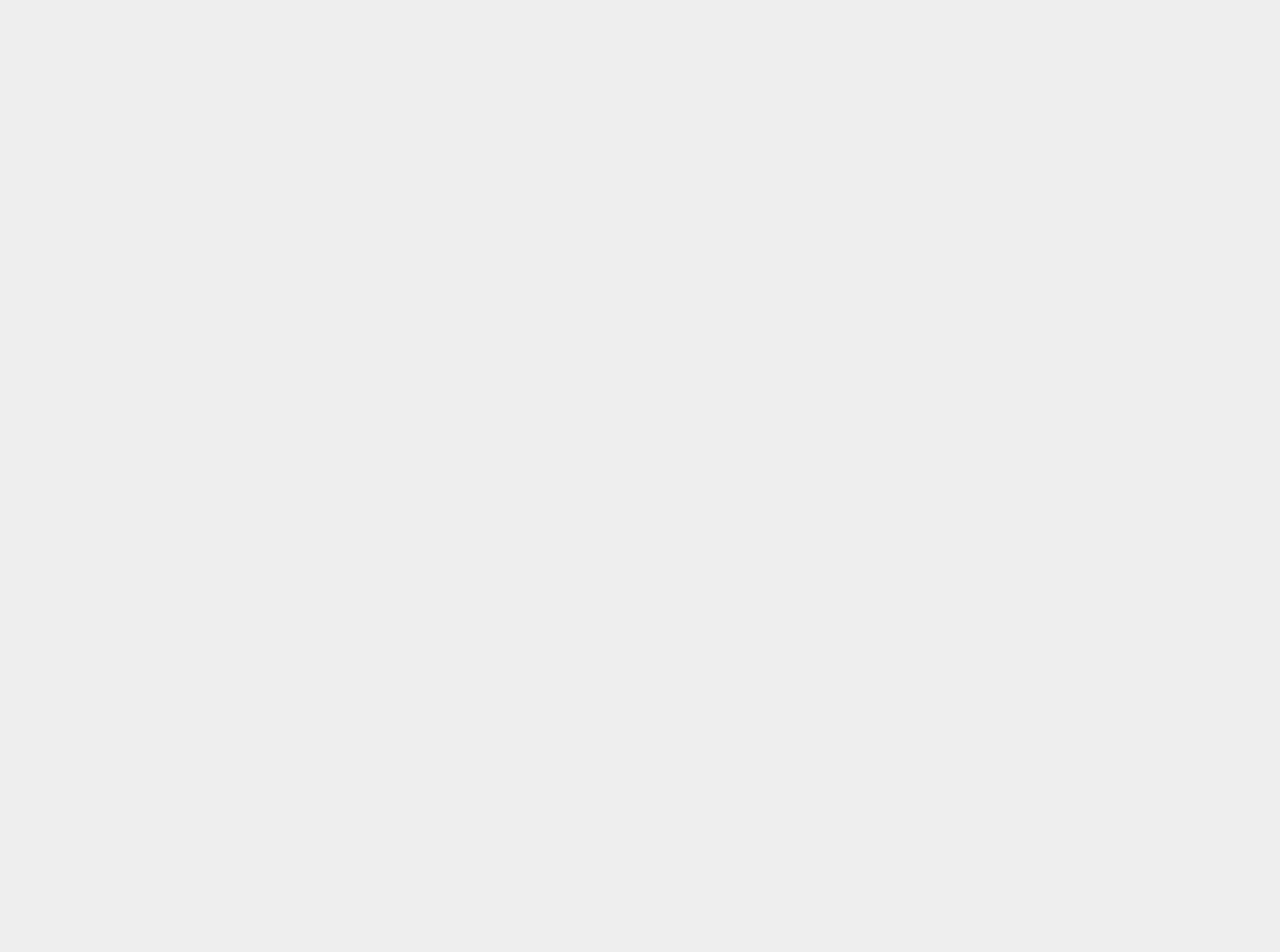
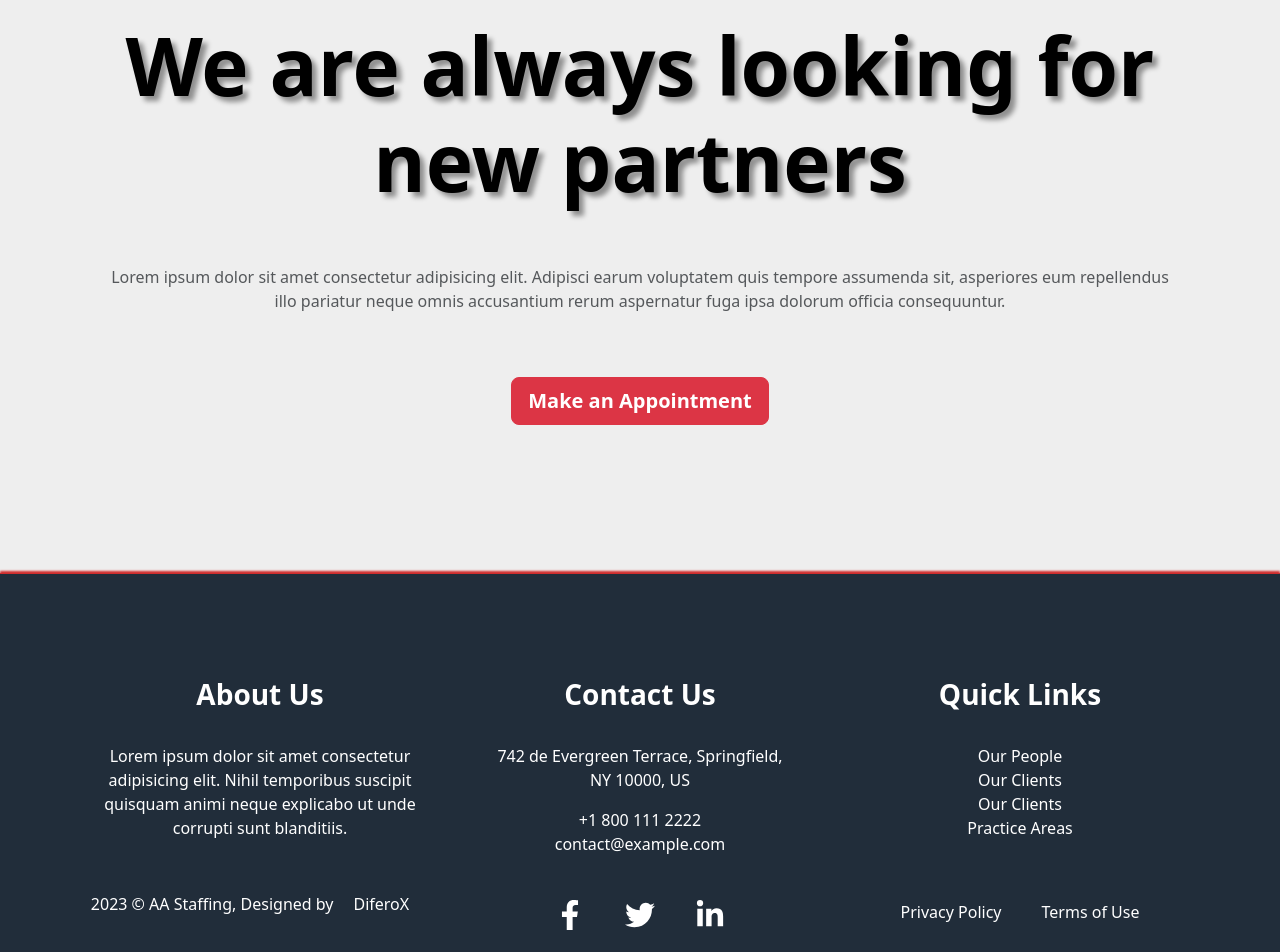
Before and after one commit to DiferoX/aastaffing, a React (Vite) app: page /our-clients in a window 1280 px wide. Shown: the part 1505-2457 px from the top of the page. Before the commit the page ends 1479 px from the top, so only its background shows below. Built offline with nearby package versions, Linux system fonts and the light colour scheme.

Commit message:
edit footer component

```diff
--- a/src/components/Footer.jsx
+++ b/src/components/Footer.jsx
@@ -1,31 +1,67 @@
 import React from 'react'
 import '../styles/Footer.css'
-import { FaGithub, FaLinkedin } from 'react-icons/fa';
-import { MdImportantDevices } from 'react-icons/md';
+import { FaFacebookF, FaLinkedinIn, FaTwitter } from 'react-icons/fa';
+import { Link } from 'react-router-dom';
 
 const Footer = () => {
   return (
     <div className='footerContent'>
-      <div className="row container">
+
+      <div className='container'>
+
+        <div className="row">
+          <div className="col-sm-4 mb-3 mb-sm-0 text-center">
+            <div>
+              <h3 className='py-4 fw-bold'>About Us</h3>
+              <p>Lorem ipsum dolor sit amet consectetur adipisicing elit. Nihil temporibus suscipit quisquam animi neque explicabo ut unde corrupti sunt blanditiis.</p>
+            </div>
+          </div>
+          <div className="col-sm-4 text-center">
+            <div>
+              <h3 className='py-4 fw-bold'>Contact Us</h3>
+              <div>
+                <>742 de Evergreen Terrace, Springfield,</>
+                <br />
+                <>NY 10000, US</>
+              </div>
+              <div className='py-3'>
+                <>+1 800 111 2222</>
+                <br />
+                <>contact@example.com</>
+              </div>
+            </div>
+          </div>
+          <div className="col-sm-4 text-center">
+            <h3 className='py-4 fw-bold'>Quick Links</h3>
+            <div className="footCardLinks">
+              <Link to="/people">Our People</Link>
+              <Link to="/our-clients">Our Clients</Link>
+              <Link to="/news">Our Clients</Link>
+              <Link to="/practice-area">Practice Areas</Link>
+            </div>
+          </div>
+        </div>
+
+        <div className="row">
           <div className="col-sm-4 mb-3 mb-sm-0">
             <div className="footCard">
-            <p>Copyright © Your Website 2023</p>
+              <p>2023 © AA Staffing, Designed by<a href="https://github.com/DiferoX" target='_blank'>DiferoX</a></p>
             </div>
           </div>
           <div className="col-sm-4">
             <div className="footCard">
-            <div className="footCardIcon">
-              <a href="https://github.com/DiferoX/finch-station" className="btn btn-primary rounded-circle"><FaGithub /></a>
-              <a href="https://github.com/DiferoX/finch-station">GitHub</a>
+              <div className="footCardIcons">
+                <a href="#"><FaFacebookF /></a>
               </div>
-            <div className="footCardIcon">
-              <a href="https://diferox.github.io/portfolio/" className="btn btn-primary rounded-circle"><MdImportantDevices /></a>
-              <a href="https://diferox.github.io/portfolio/">Portfolio</a>
+              <div className="footCardIcons">
+                <a href="#"><FaTwitter /></a>
               </div>
-            <div className="footCardIcon">
-              <a href="https://www.linkedin.com/in/diferox/" className="btn btn-primary rounded-circle"><FaLinkedin /></a>
-              <a href="https://www.linkedin.com/in/diferox/">LinkedIn</a>
+              <div className="footCardIcons">
+                <a href="#"><FaLinkedinIn /></a>
               </div>
+              {/* <div className="footCardIcons">
+                <a href="#" className="btn btn-primary rounded-circle"><FaFacebookF /></a>
+              </div> */}
             </div>
           </div>
           <div className="col-sm-4">
@@ -35,6 +71,9 @@ const Footer = () => {
             </div>
           </div>
         </div>
+
+      </div>
+
     </div>
   )
 }
--- a/src/components/OurClientsHome.jsx
+++ b/src/components/OurClientsHome.jsx
@@ -1,5 +1,6 @@
 import React from 'react'
 import '../styles/OurClientsHome.css'
+import { Link } from 'react-router-dom'
 
 const OurClientsHome = () => {
   return (
@@ -17,7 +18,7 @@ const OurClientsHome = () => {
             <p className="text-muted">Lorem ipsum dolor sit amet, consectetur adipisicing elit. Minima maxime quam architecto quo inventore harum ex magni, dicta impedit.</p>
           </div>
           <div className='d-flex justify-content-end align-items-center'>
-            <button type="button" className="btn btn-danger btn-lg fw-bold">View All</button>
+            <Link to="/our-clients" className="btn btn-danger btn-lg fw-bold">View All</Link>
           </div>
         </div>
 
--- a/src/index.css
+++ b/src/index.css
@@ -18,7 +18,7 @@ body::-webkit-scrollbar
 
 body::-webkit-scrollbar-thumb
 {
-  background-color: #6e2800;
+  background-color: #6d1919;
   border-radius: 10px;
 }
 
--- a/src/pages/OurClients.jsx
+++ b/src/pages/OurClients.jsx
@@ -1,11 +1,21 @@
 import React from 'react'
-import UnderConstruction from '../components/UnderConstruction';
+import '../styles/OurClients.css'
 import OurClientsHome from '../components/OurClientsHome';
 
 const OurClients = () => {
   return (
-    <div>
+    <div className='container'>
       <OurClientsHome />
+
+      <div className="row text-center px-4 py-5">
+        <div className="OurClientsContent2">
+          <h6 className="text-decoration-underline text-danger fw-bold">WORK WITH US</h6>
+          <h3 className="fw-bold py-5">We are always looking for new partners</h3>
+          <p className="text-muted">Lorem ipsum dolor sit amet consectetur adipisicing elit. Adipisci earum voluptatem quis tempore assumenda sit, asperiores eum repellendus illo pariatur neque omnis accusantium rerum aspernatur fuga ipsa dolorum officia consequuntur.</p>
+          <button type="button" className="btn btn-danger btn-lg mt-5 fw-bold">Make an Appointment</button>
+        </div>
+      </div>
+
     </div>
   )
 }
--- a/src/styles/Footer.css
+++ b/src/styles/Footer.css
@@ -1,12 +1,34 @@
+.footCardLinks {
+  display: flex;
+  flex-direction: column;
+}
+
+.footCardLinks a {
+  text-decoration: none;
+  color: white;
+  margin: 0 20px;
+  transition: 0.5s;
+}
+
+.footCardLinks a:hover {
+  color: #cf2e2e;
+  text-decoration: underline;
+  transition: 0.5s;
+}
+
+
+
 .footerContent{
   /* height: 20vh; */
   color: white;
-  /* background: rgb(84,0,0); */
-  background: radial-gradient(circle, rgba(64,64,64,1) 70%, rgba(0,0,0,1) 100%);
+  background: #212D3A;
+  /* background: radial-gradient(circle, rgba(64,64,64,1) 70%, rgba(0,0,0,1) 100%); */
   display: flex;
   justify-content: center;
   align-items: center;
-  box-shadow: 0 -2px 2px rgb(0, 0, 0);
+  padding-top: 80px;
+  box-shadow: 0 -2px 2px #cf2e2e;
+  border-top: 1px solid #cf2e2e;
 }
 
 .footCard{
@@ -16,7 +38,7 @@
   height: 10vh;
 }
 
-.footCard a{
+.footCard a {
   text-decoration: none;
   color: white;
   margin: 0 20px;
@@ -28,10 +50,12 @@
   align-items: center;
 }
 
-.footCardIcon{
-  display: flex;
-  flex-direction: column;
-  justify-content: center;
-  align-items: center;
-  margin: 20px;
+.footCardIcons a {
+  font-size: 30px;
+  transition: 0.5s;
 }
+
+.footCardIcons a:hover {
+  color: aqua;
+  transform: scale(125%);
+}
--- /dev/null
+++ b/src/styles/OurClients.css
@@ -0,0 +1,10 @@
+.OurClientsContent2 {
+	padding-bottom: 100px;
+}
+
+.OurClientsContent2 h3 {
+  font-size: 80px;
+  font-weight: bold;
+  color: #000;
+  text-shadow: 5px 5px 5px rgba(0, 0, 0, 0.4);
+}
```
Lines whose indentation alone changed are shown as unchanged.
